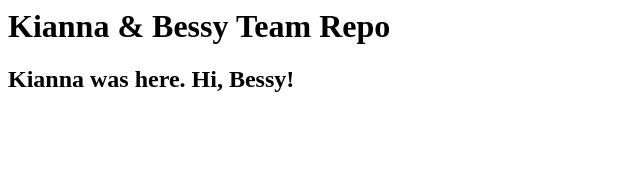
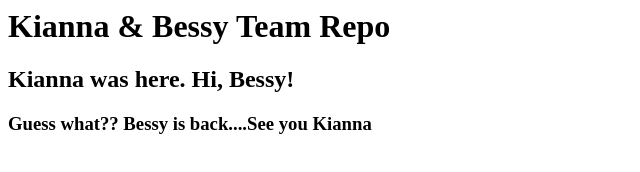
Before and after one commit to Bessyto/team-repo, a plain HTML site: page index.html in a window 1280 px wide. Shown: the whole page, without its empty margins (0-640 px from the left). Drawn offline with Linux system fonts and the light colour scheme.

Commit message:
Adding h3 header

```diff
--- a/index.html
+++ b/index.html
@@ -1,2 +1,3 @@
 <h1>Kianna & Bessy Team Repo</h1>
 <h2>Kianna was here. Hi, Bessy!</h2>
+<h3>Guess what?? Bessy is back....See you Kianna</h3>
```
